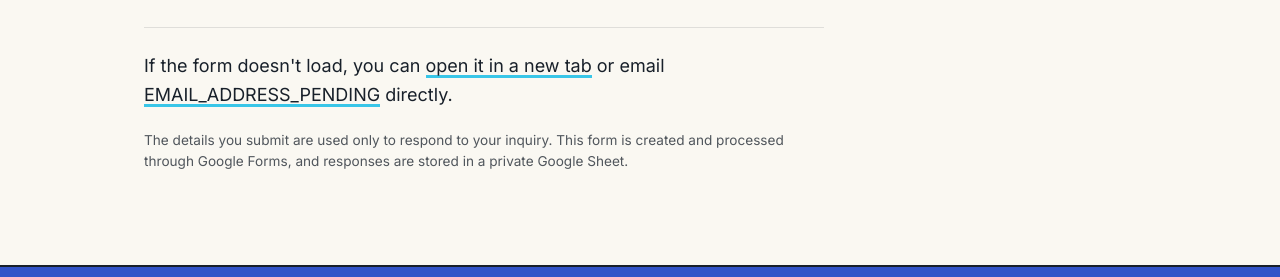
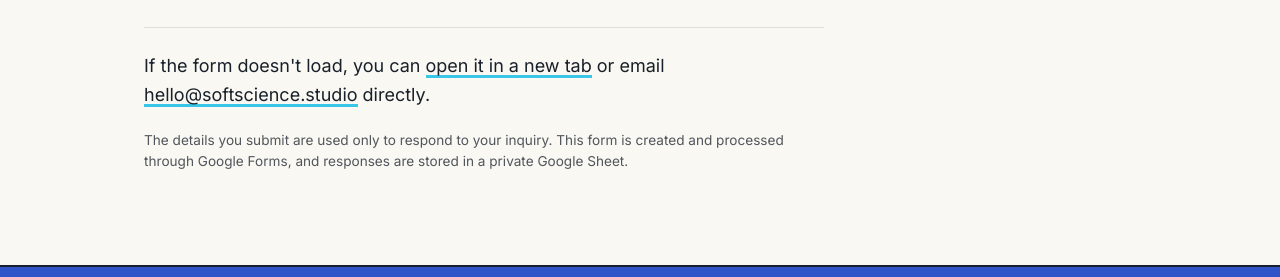
Before and after one commit to imelendez/soft-science-studio, a Jekyll site: the page contact.html, which Jekyll copies as it is, in a window 1280 px wide and 900 px high, scrolled down 1491 px. Shown: the part 176-453 px from the top of the window. Built offline with Jekyll 4.4.1, drawn with Linux system fonts in a browser that asks for light colours.

Commit message:
Wire in hello@softscience.studio as the contact fallback
Namecheap free email forwarding (included with the domain, no additional
cost) routes hello@ to a personal inbox. Only the studio address appears
on the page; the forwarding target stays private.

Tagged with data-contact-method="email" so the contact-events pattern can
distinguish an email click from a form click.

Co-Authored-By: Claude Opus 5 <noreply@anthropic.com>

```diff
--- a/contact.html
+++ b/contact.html
@@ -86,12 +86,10 @@ height="0" width="0" style="display:none;visibility:hidden"></iframe></noscript>
         If the form doesn't load, you can
         <a href="FORM_SHARE_URL_PENDING" class="underline-cyan"
            data-cta="contact-form-direct-link" target="_blank" rel="noopener">open it in a new tab</a>
-        <!-- PENDING VALUE: replace EMAIL_ADDRESS_PENDING with Ismael's
-             public studio email address (an account he owns independently
-             of any employer). -->
         or email
-        <a href="mailto:EMAIL_ADDRESS_PENDING" class="underline-cyan"
-           data-cta="contact-email-link">EMAIL_ADDRESS_PENDING</a>
+        <a href="mailto:hello@softscience.studio" class="underline-cyan"
+           data-cta="contact-email-link"
+           data-contact-method="email" data-cta-location="contact_page">hello@softscience.studio</a>
         directly.
       </p>
       <p class="privacy-note">
```
